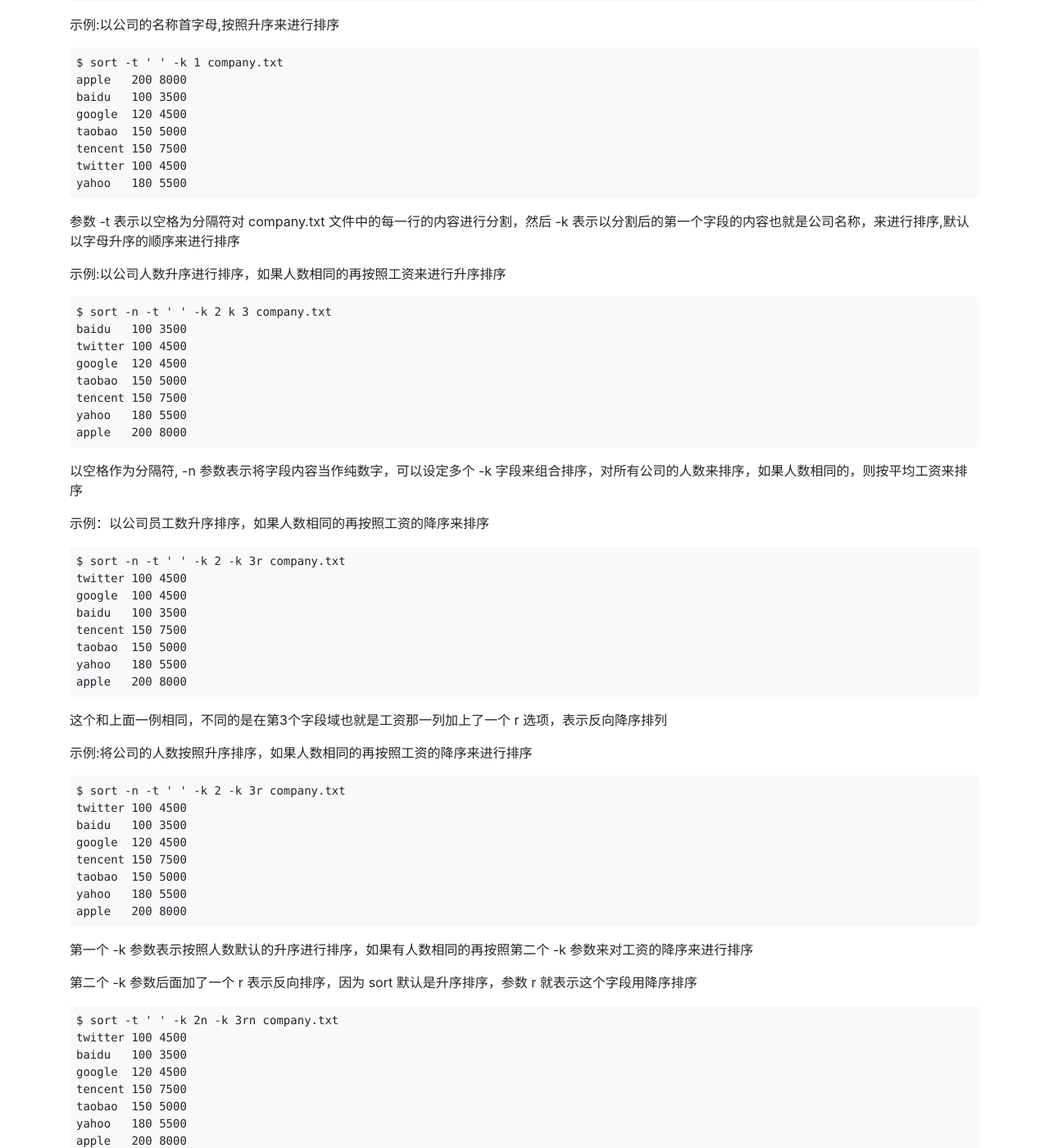
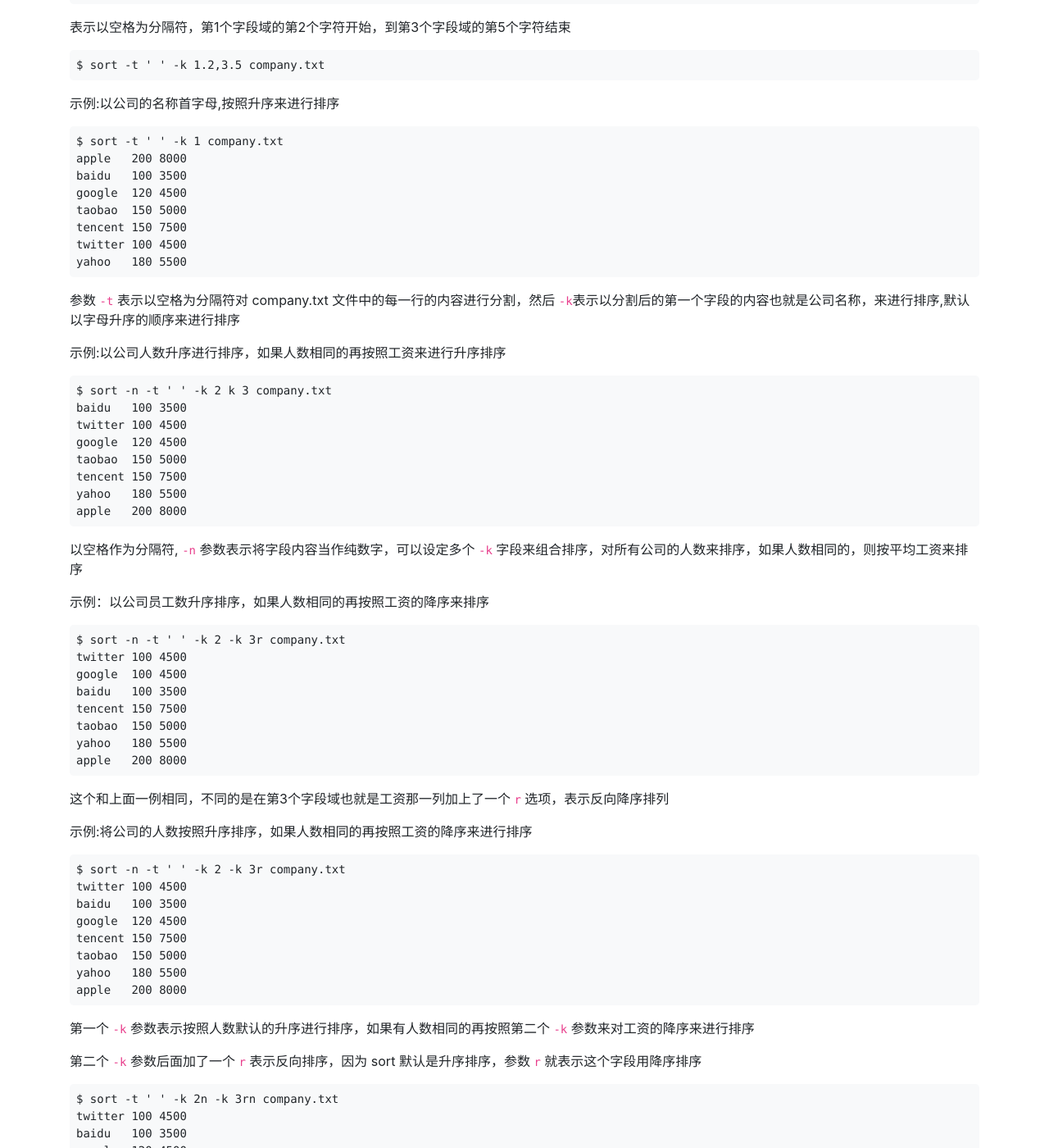
Before and after one commit to ehsud/blog, a Jekyll site: the page built from linux/the-sort-command.md, in a window 1280 px wide and 1400 px high, scrolled down 3051 px. Shown: the whole window at 82% size. Built offline with Jekyll 4.4.1, drawn with Linux system fonts in a browser that asks for light colours; some of the changed text lies outside the part shown.

Commit message:
updated some files

```diff
--- a/linux/the-sort-command.md
+++ b/linux/the-sort-command.md
@@ -4,16 +4,16 @@ title: sort 命令使用教程
 description: sort 命令行工具使用教程
 ---
 
-##### sort 命令使用详解
+#### sort 命令使用详解
 
 sort 命令会将文件的每一行当作一个处理对象，然后将他们从起始字符到末尾依次进行 ASCII 码进行比较，最后按默认升序排列输出
 
-##### sort 排序命令的基本用法
+#### sort 排序命令的基本用法
 
     $ sort [option] file
     $ sort [option] --files0-from=F
 
-##### sort 选项 OPTION 参数详解
+#### sort 选项 OPTION 参数详解
 
 **-b, --ignore-leading-blanks**
 
@@ -93,7 +93,7 @@ read input from the files specified by NUL-terminated names in file F; If F is -
 
 **-k, --key=KEYDEF**
 
-这个选项通常和 -t 选项配合使用，表示某一个字段域, 每个字段域的默认排序规则为升序排序，它的基本参数格式如下:
+这个选项通常和 `-t` 选项配合使用，表示某一个字段域, 每个字段域的默认排序规则为升序排序，它的基本参数格式如下:
 
     sort -k FStart[.CStart][OPTS],FEnd[.CEnd][OPTS]
 
@@ -117,7 +117,7 @@ read input from the files specified by NUL-terminated names in file F; If F is -
     twitter 100 4500
     apple   200 8000
 
-##### sed 参数的基本用法和规则
+#### sed 参数的基本用法和规则
 
 以空格为分隔符，第1个字段域的第1个字符开始，到整行内容的最后一个字符结束
 
@@ -150,7 +150,7 @@ read input from the files specified by NUL-terminated names in file F; If F is -
     twitter 100 4500
     yahoo   180 5500
 
-参数 -t 表示以空格为分隔符对 company.txt 文件中的每一行的内容进行分割，然后 -k 表示以分割后的第一个字段的内容也就是公司名称，来进行排序,默认以字母升序的顺序来进行排序
+参数 `-t` 表示以空格为分隔符对 company.txt 文件中的每一行的内容进行分割，然后 `-k`表示以分割后的第一个字段的内容也就是公司名称，来进行排序,默认以字母升序的顺序来进行排序
 
 示例:以公司人数升序进行排序，如果人数相同的再按照工资来进行升序排序
 
@@ -163,7 +163,7 @@ read input from the files specified by NUL-terminated names in file F; If F is -
     yahoo   180 5500
     apple   200 8000
 
-以空格作为分隔符, -n 参数表示将字段内容当作纯数字，可以设定多个 -k 字段来组合排序，对所有公司的人数来排序，如果人数相同的，则按平均工资来排序
+以空格作为分隔符, `-n` 参数表示将字段内容当作纯数字，可以设定多个 `-k` 字段来组合排序，对所有公司的人数来排序，如果人数相同的，则按平均工资来排序
 
 示例：以公司员工数升序排序，如果人数相同的再按照工资的降序来排序
 
@@ -176,7 +176,7 @@ read input from the files specified by NUL-terminated names in file F; If F is -
     yahoo   180 5500
     apple   200 8000
 
-这个和上面一例相同，不同的是在第3个字段域也就是工资那一列加上了一个 r 选项，表示反向降序排列
+这个和上面一例相同，不同的是在第3个字段域也就是工资那一列加上了一个 `r` 选项，表示反向降序排列
 
 示例:将公司的人数按照升序排序，如果人数相同的再按照工资的降序来进行排序
 
@@ -189,9 +189,9 @@ read input from the files specified by NUL-terminated names in file F; If F is -
     yahoo   180 5500
     apple   200 8000
 
-第一个 -k 参数表示按照人数默认的升序进行排序，如果有人数相同的再按照第二个 -k 参数来对工资的降序来进行排序
+第一个 `-k` 参数表示按照人数默认的升序进行排序，如果有人数相同的再按照第二个 `-k` 参数来对工资的降序来进行排序
 
-第二个 -k 参数后面加了一个 r 表示反向排序，因为 sort 默认是升序排序，参数 r 就表示这个字段用降序排序
+第二个 `-k` 参数后面加了一个 `r` 表示反向排序，因为 sort 默认是升序排序，参数 `r` 就表示这个字段用降序排序
 
     $ sort -t ' ' -k 2n -k 3rn company.txt
     twitter 100 4500
@@ -202,7 +202,7 @@ read input from the files specified by NUL-terminated names in file F; If F is -
     yahoo   180 5500
     apple   200 8000
 
--k 参数后面也可以加入 n 参数，表示将这个字段的内容当作纯数字来处理
+`-k` 参数后面也可以加入 n 参数，表示将这个字段的内容当作纯数字来处理
 
 示例：带有 OPTS 可选参数的一些用法
 
@@ -248,7 +248,7 @@ change the number of sorts run concurrently to N
 
 **-u, --unique**
 
-过滤合并相同内容的行，只显示一行，将某一个字段域有相同内容的行进行合并，只保留一行，然后删除其他行，默认比较整行内容是否相同，如果和 -k 参数一起使用，则按照 -k 参数指定的字段域进行比较是否相同，如果有多个 -k 参数字段域，则所有字段域相同才会进行合并
+过滤合并相同内容的行，只显示一行，将某一个字段域有相同内容的行进行合并，只保留一行，然后删除其他行，默认比较整行内容是否相同，如果和 `-k` 参数一起使用，则按照 `-k` 参数指定的字段域进行比较是否相同，如果有多个 `-k` 参数字段域，则所有字段域相同才会进行合并
 
     $ cat company.txt
     yahoo   180 5500
@@ -271,7 +271,7 @@ change the number of sorts run concurrently to N
     twitter 100 4500
     yahoo   180 5500
 
-将 company.txt 文件中两个 google 名字相同的公司合并成了一行，此时的 -u 参数过滤重复行是根据 -k 参数指定的字段与来比较的
+将 company.txt 文件中两个 google 名字相同的公司合并成了一行，此时的 `-u` 参数过滤重复行是根据 `-k` 参数指定的字段与来比较的
 
 **-z, --zero-terminated**
 
```
Also changed, not shown: postgresql/postgresql-configuration-file.md (+4 -5 lines), postgresql/postgresql-performance-optimization.md (+2 -2 lines), rabbitmq/rabbitmq-install.md (+6 -6 lines).
